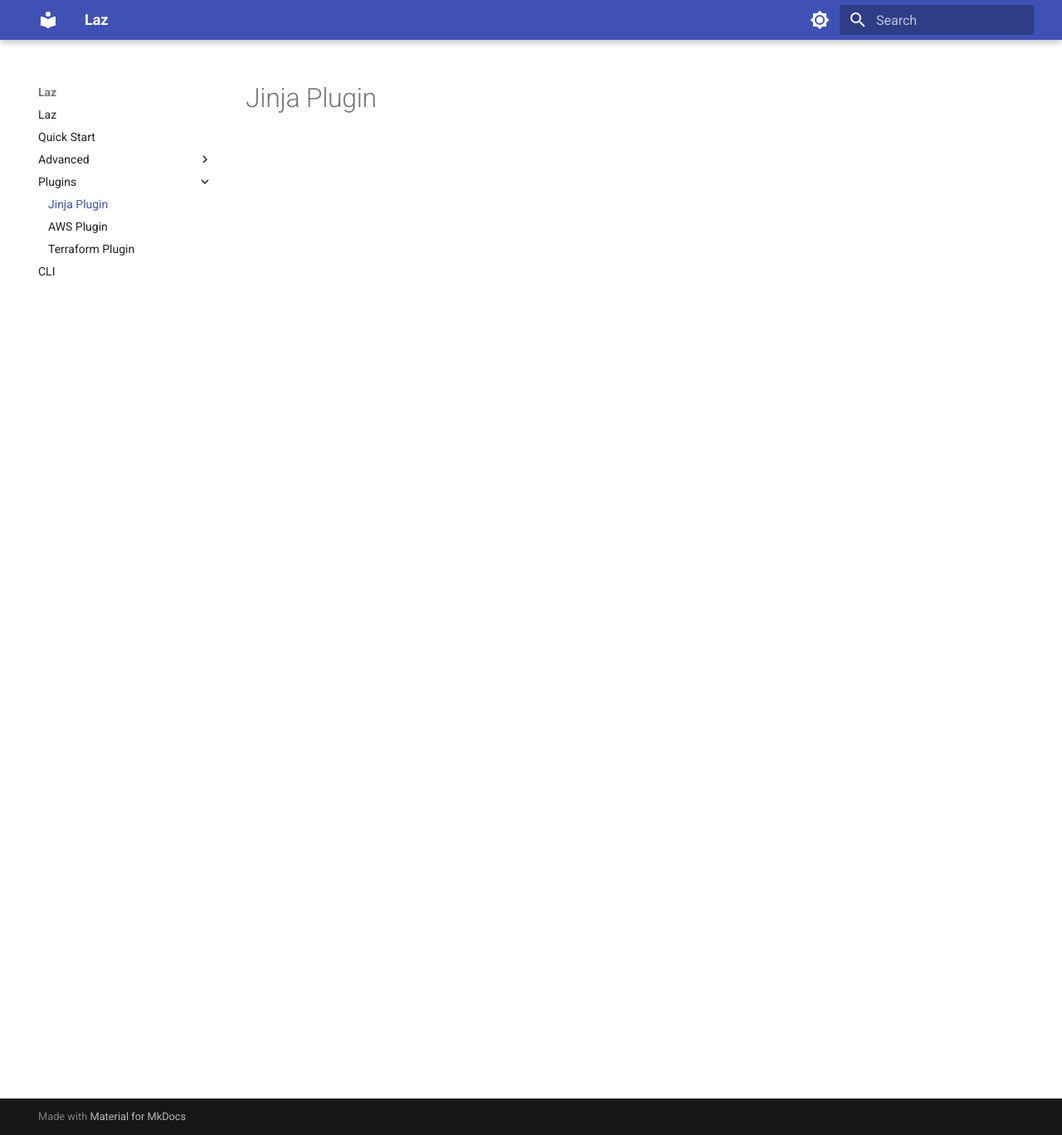
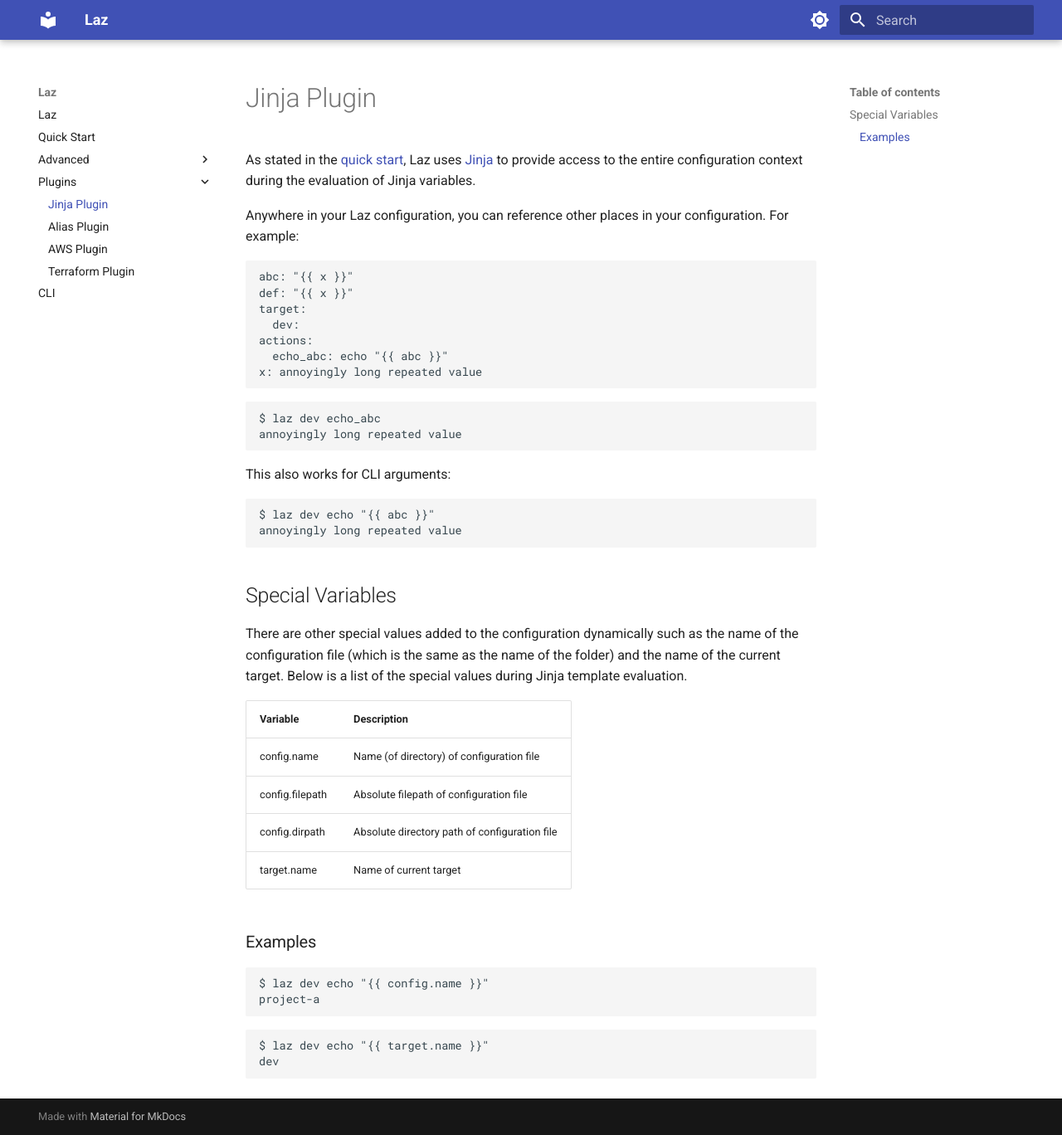
Before and after one commit to joshwycuff/py-laz, an MkDocs documentation site: the page built from docs/plugins/jinja.md, in a window 1280 px wide and 1368 px high. Shown: the whole window at 83% size. Built offline with MkDocs 1.6.1 and Material for MkDocs 9.7.7, drawn with Linux system fonts in a browser that asks for light colours.

Commit message:
docs: update

````diff
--- /dev/null
+++ b/docs/plugins/alias.md
@@ -0,0 +1 @@
+# Alias Plugin
--- a/docs/plugins/jinja.md
+++ b/docs/plugins/jinja.md
@@ -1 +1,54 @@
 # Jinja Plugin
+
+As stated in the [quick start](../quick_start.md), Laz
+uses [Jinja](https://jinja.palletsprojects.com/en/3.1.x/) to provide access to the entire
+configuration context during the evaluation of Jinja variables.
+
+Anywhere in your Laz configuration, you can reference other places in your configuration. For example:
+
+```yaml
+abc: "{{ x }}"
+def: "{{ x }}"
+target:
+  dev:
+actions:
+  echo_abc: echo "{{ abc }}"
+x: annoyingly long repeated value
+```
+
+```shell
+$ laz dev echo_abc
+annoyingly long repeated value
+```
+
+This also works for CLI arguments:
+
+```shell
+$ laz dev echo "{{ abc }}"
+annoyingly long repeated value
+```
+
+## Special Variables
+
+There are other special values added to the configuration dynamically such as the name of the
+configuration file (which is the same as the name of the folder) and the name of the
+current target. Below is a list of the special values during Jinja template evaluation.
+
+| Variable        | Description                                   |
+|-----------------|-----------------------------------------------|
+| config.name     | Name (of directory) of configuration file     |
+| config.filepath | Absolute filepath of configuration file       |
+| config.dirpath  | Absolute directory path of configuration file |
+| target.name     | Name of current target                        |
+
+### Examples
+
+```shell
+$ laz dev echo "{{ config.name }}"
+project-a
+```
+
+```shell
+$ laz dev echo "{{ target.name }}"
+dev
+```
--- a/mkdocs.yml
+++ b/mkdocs.yml
@@ -10,6 +10,7 @@ nav:
   - Plugins:
     - plugins/index.md
     - plugins/jinja.md
+    - plugins/alias.md
     - plugins/aws.md
     - plugins/terraform.md
   - cli.md
````
Also changed, not shown: docs/advanced/actions.md (+2 -2 lines), docs/advanced/configuration.md (+14 -0 lines), docs/cli.md (+6 -1 lines), docs/plugins/index.md (+9 -0 lines), docs/quick_start.md (+13 -15 lines), 1 other file.
